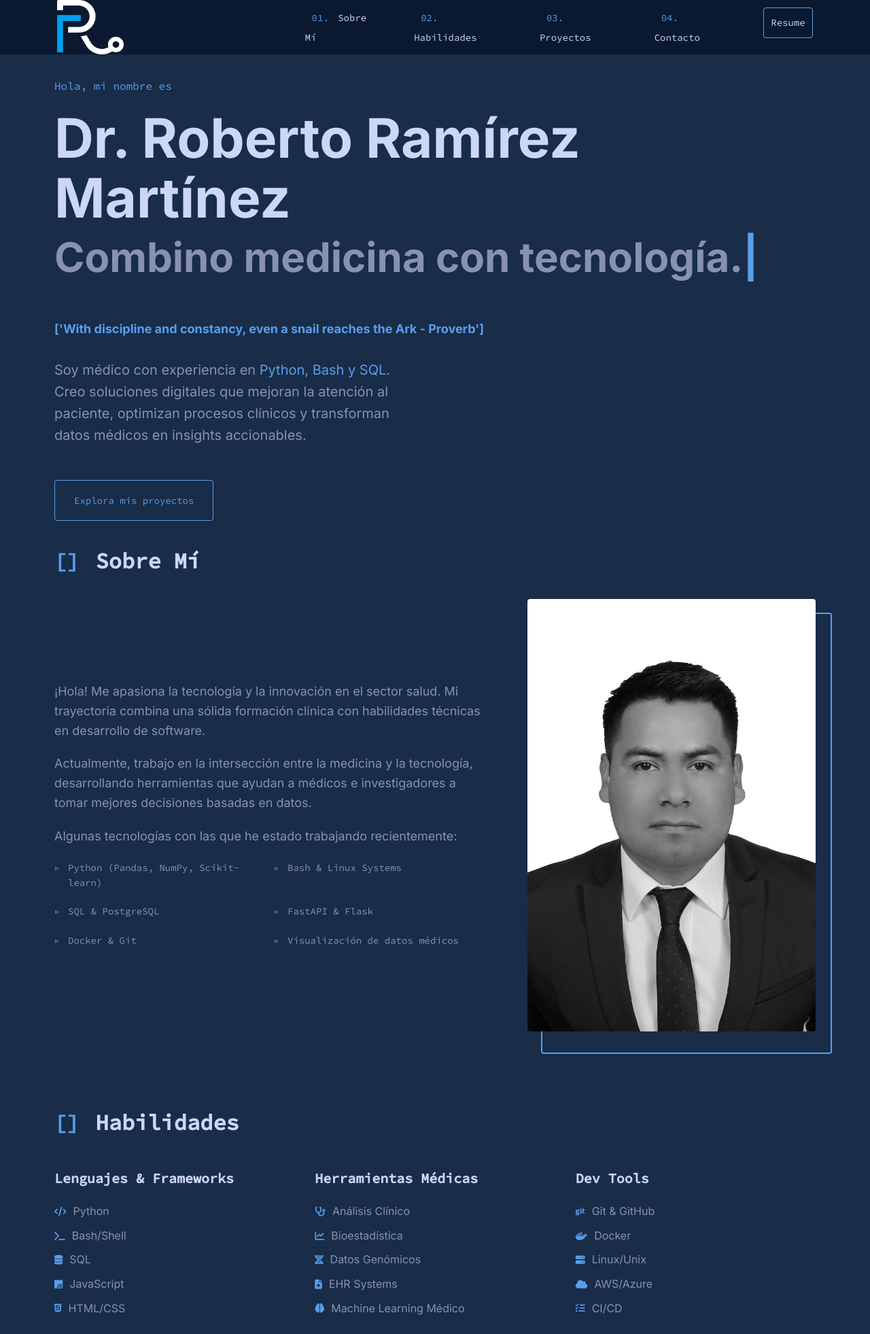
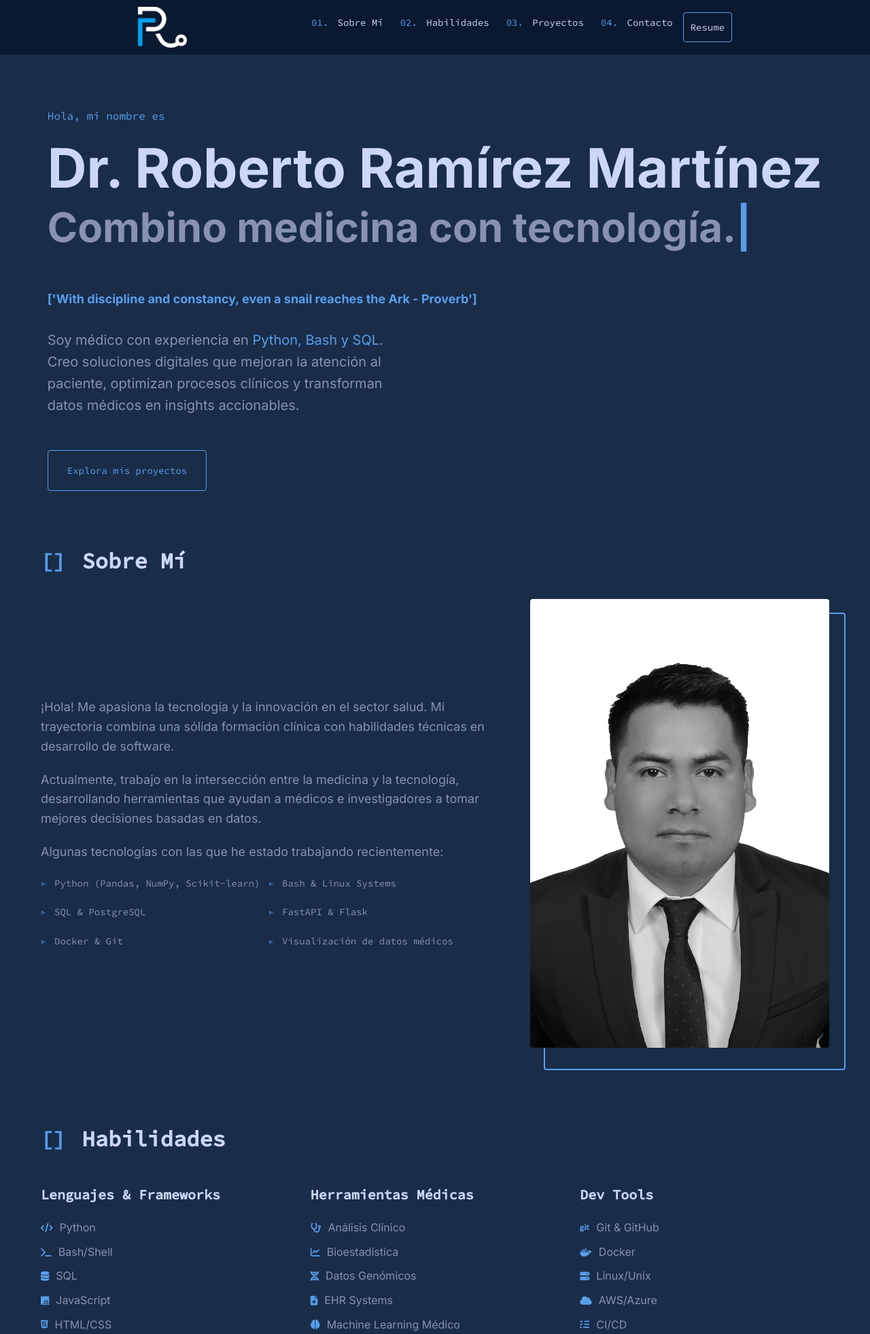
Before and after one commit to DrR7data/portfolio-v1, a Flask app: page / in a window 1280 px wide. Shown: the top 1962 px of the page at 68% size. Run offline with Flask 3, Linux system fonts and the light colour scheme.

Commit message:
Edit nav and logo

```diff
--- a/static/style.css
+++ b/static/style.css
@@ -52,7 +52,7 @@
         .container {
             max-width: 1200px;
             margin: 0 auto;
-            padding: 0 40px;
+            padding: 0 20px;
         }
 
         .section {
@@ -109,15 +109,17 @@
             color: var(--accent-color);
             font-family: var(--font-mono);
             z-index: 1001;
+            height: 100%;
         }
 
         .nav-links {
             display: flex;
             list-style: none;
+            padding: 0%;
         }
 
         .nav-links li {
-            margin-left: 40px;
+            margin-left: 5px;
         }
 
         .nav-links a {
@@ -434,6 +436,7 @@
         @media (max-width: 1080px) {
             .container {
                 padding: 0 30px;
+                width: 100%;
             }
 
             .hero-content h2 {
@@ -457,6 +460,7 @@
         @media (max-width: 768px) {
             .container {
                 padding: 0 20px;
+                width: 100%;
             }
 
             .mobile-menu-btn {
@@ -552,7 +556,7 @@
 
         .log{
             display: flex;
-            width: 30%;
+            width: 15rem;
             flex-direction: row;
             justify-content: start;
             align-items: start;
--- a/templates/index.html
+++ b/templates/index.html
@@ -230,8 +230,8 @@
     <footer>
         <div class="container">
             <div class="social-links">
-                <a href="#"><i class="fab fa-github"></i></a>
-                <a href="https://www.linkedin.com/in/roberto-ramírez-martínez-919288284"><i class="fab fa-linkedin-in"></i></a>
+                <a href="https://github.com/DrR7data" target="_blank"><i class="fab fa-github"></i></a>
+                <a href="https://www.linkedin.com/in/roberto-ramírez-martínez-919288284" target="_blank"><i class="fab fa-linkedin-in"></i></a>
                 <a href="#"><i class="fab fa-twitter"></i></a>
                 <a href="mailto:robertorm29@gmail.com"><i class="fas fa-envelope"></i></a>
             </div>
```
